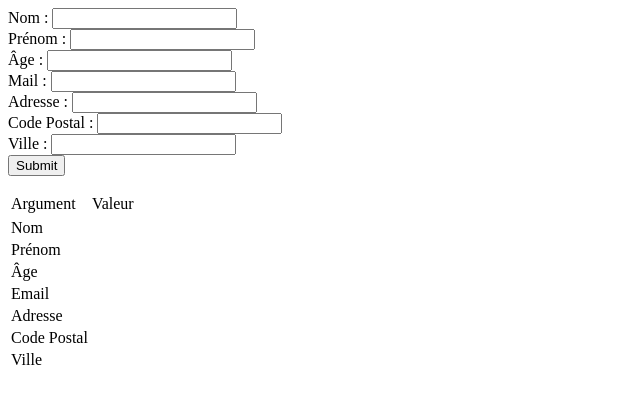
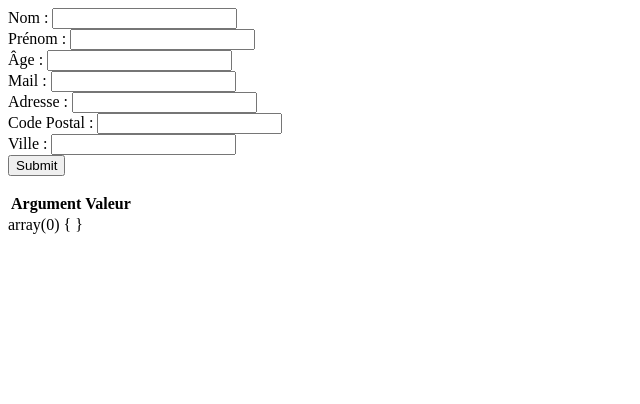
Before and after one commit to thomas-serdjebi/runtrack2, a PHP site: page / in a window 1280 px wide. Shown: the top 404 px of the page, without its empty margins (0-640 px from the left). Run offline with PHP 8.4, Linux system fonts and the light colour scheme; lists and menus that the app fills with data are empty.

Commit message:
job 04 ok

```diff
--- a/jour04/job02/index.php
+++ b/jour04/job02/index.php
@@ -45,7 +45,7 @@ foreach ($_GET as $key => $value){
     </div>
 </form>
 
-<!-- TABLEAU -- code de base sans technique propre de Jojo>
+<!-- TABLEAU -- code de base sans technique propre de Jojo-->
 <!--  foreach ($_GET as $key => $value){
 
           echo "<tr>
--- a/jour04/job04/index.php
+++ b/jour04/job04/index.php
@@ -1,4 +1,14 @@
+<!-- FORMULAIRE -->
+<?php
+$new_str = "";
 
+foreach ($_POST as $key => $value){
+    $new_str = $new_str. "<tr>
+            <td> $key </td>
+            <td> $value </td>
+        <tr>";
+}
+?>
 
 
 <form action="./index.php" method="post">
@@ -35,52 +45,37 @@
     </div>
 </form>
 
+<!-- TABLEAU -- code de base sans technique propre de Jojo-->
+<!--  foreach ($_GET as $key => $value){
+
+          echo "<tr>
+          <td> $key </td>
+          <td> $value </td>
+      <tr>";
+}         -->
+
+
+
 <table>
     <thead>
         <tr>
-            <td>Argument</td>
-            <td>Valeur</td>
-        <tr>
+            <th>Argument</th>
+            <th>Valeur</th>
+        </tr>
     </thead>
+
     <tbody>
-        <tr>
-            <td>Nom</td>
-            <td><?php if (isset($_POST["user_name"])) {
-                echo $_POST["user_name"];}?>
-        </tr>
-        <tr>
-            <td>Prénom</td>
-            <td><?php if (isset($_POST["user_surname"])) {
-                echo $_POST["user_surname"];}?>
-        </tr>
-        <tr>
-            <td>Âge</td>
-            <td><?php if (isset($_POST["user_age"])) {
-                echo $_POST["user_age"];}?>
-        </tr>
-        <tr>
-            <td>Email</td>
-            <td><?php if (isset($_POST["user_email"])) {
-                echo $_POST["user_email"];}?>
-        </tr>
-        <tr>
-            <td>Adresse</td>
-            <td><?php if (isset($_POST["user_address"])) {
-                echo $_POST["user_address"];}?>
-        </tr>
-        <tr>
-            <td>Code Postal</td>
-            <td><?php if (isset($_POST["user_codepostal"])) {
-                echo $_POST["user_codepostal"];}?>
-        </tr>
-        <tr>
-            <td>Ville</td>
-            <td><?php if (isset($_POST["user_city"])) {
-                echo $_POST["user_city"];}?>
-        </tr>
 
+            <?php echo $new_str;?>
 
 
     </tbody>
 
 </table>
+
+<?php var_dump($_GET);
+
+
+
+
+?>
```
